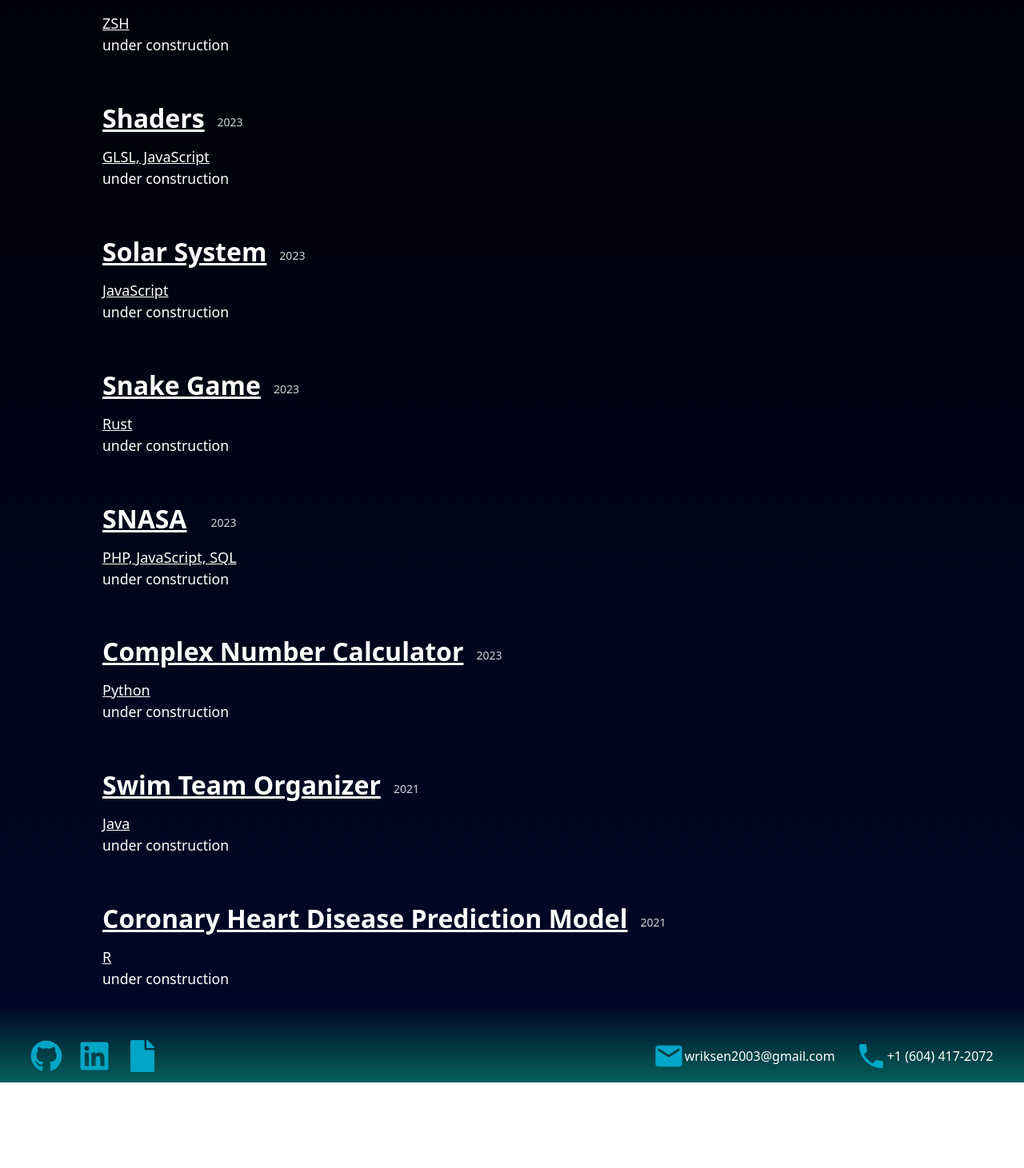
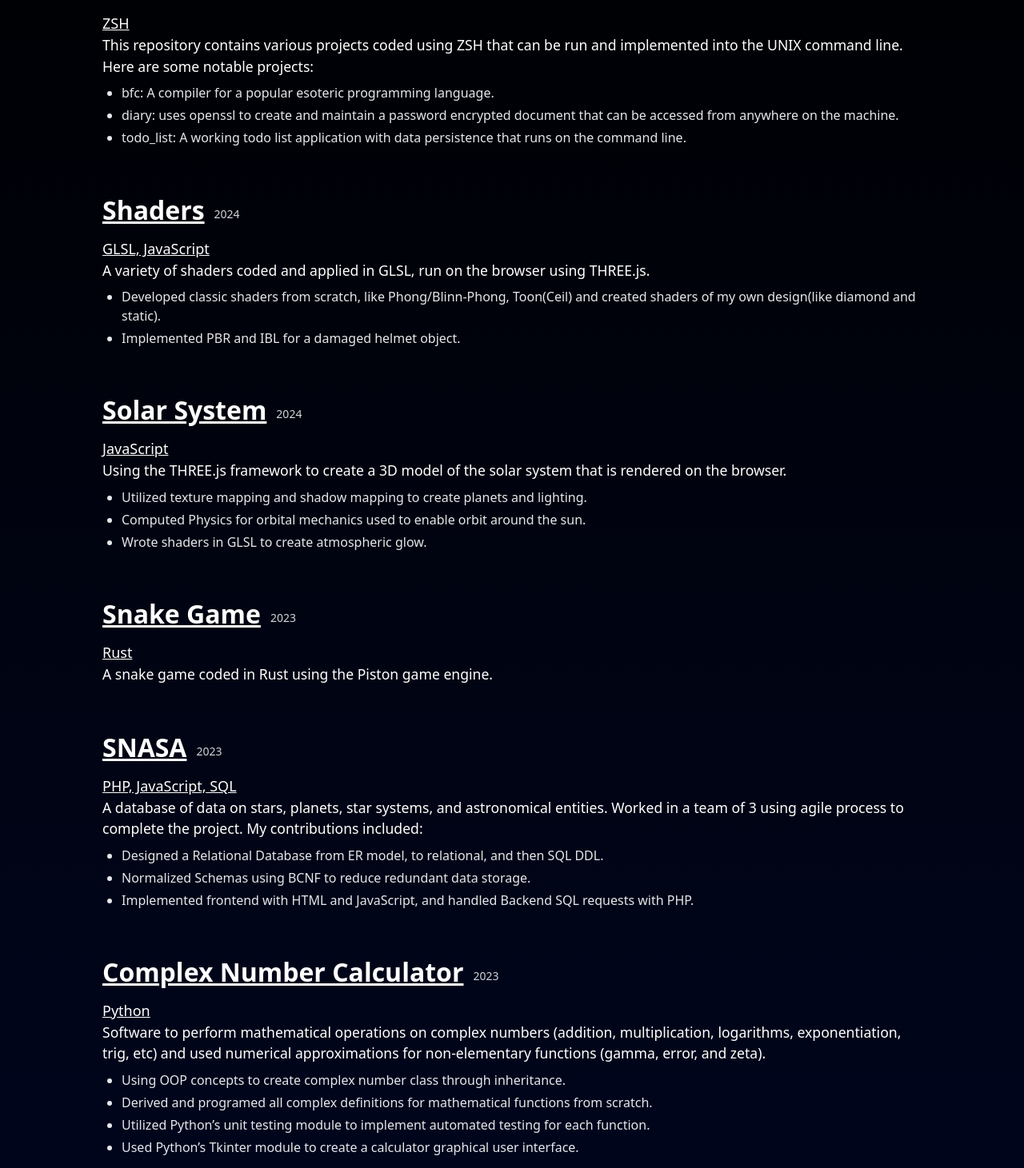
Before and after one commit to coolkidwrik/portfolio, a React (Vite) app: page /Projects in a window 1280 px wide. Shown: the part 289-1750 px from the top of the page at 80% size. Before the commit the page ends 1643 px from the top, so only its background shows below. Built offline with nearby package versions, Linux system fonts and the light colour scheme.

Commit message:
added project descriptions

```diff
--- a/src/pages/ProjectsPage.tsx
+++ b/src/pages/ProjectsPage.tsx
@@ -6,11 +6,89 @@ import ContentSection from "../utils/contentSection";
 
 const ProjectsPage = () => {
 
-    // Experience Descriptions
+  // Project Descriptions
   /////////////////////////////////////////////////////////////////////////////////////
   const Description = `
     under construction
   `;
+
+  // Shell Description
+  const ShellDescription = `
+    This repository contains various projects coded using ZSH that can be run and implemented into the UNIX command line. Here are some notable projects:
+  `;
+  const ShellList = [
+    "bfc: A compiler for a popular esoteric programming language.",
+    "diary: uses openssl to create and maintain a password encrypted document that can be accessed from anywhere on the machine.",
+    "todo_list: A working todo list application with data persistence that runs on the command line. "
+  ];
+
+  // Shaders Description
+  const ShadersDescription = `
+    A variety of shaders coded and applied in GLSL, run on the browser using THREE.js.
+  `;
+  const ShadersList = [
+    "Developed classic shaders from scratch, like Phong/Blinn-Phong, Toon(Ceil) and created shaders of my own design(like diamond and static).",
+    "Implemented PBR and IBL for a damaged helmet object.",
+  ]
+
+  // Solar System Description
+  const SolarSystemDescription = `
+    Using the THREE.js framework to create a 3D model of the solar system that is rendered on the browser.
+  `;
+  const SolarSystemList = [
+    "Utilized texture mapping and shadow mapping to create planets and lighting.",
+    "Computed Physics for orbital mechanics used to enable orbit around the sun.",
+    "Wrote shaders in GLSL to create atmospheric glow.",
+  ]
+
+  // Snake Game Description
+  const SnakeGameDescription = `
+    A snake game coded in Rust using the Piston game engine.
+  `;
+
+  // SNASA Description
+  const SNASADescription = `
+    A database of data on stars, planets, star systems, and astronomical entities. Worked in a team of 3 using agile process to complete the project. My contributions included:
+  `;
+  const SNASADescriptionList = [
+    "Designed a Relational Database from ER model, to relational, and then SQL DDL.",
+    "Normalized Schemas using BCNF to reduce redundant data storage.",
+    "Implemented frontend with HTML and JavaScript, and handled Backend SQL requests with PHP.",
+  ]
+
+  // Complex Number Calculator Description
+  const ComplexNumberCalculatorDescription = `
+    Software to perform mathematical operations on complex numbers (addition, multiplication, logarithms, exponentiation, trig, etc) and used numerical approximations for non-elementary functions (gamma, error, and zeta).
+  `;
+  const ComplexNumberCalculatorList = [
+    "Using OOP concepts to create complex number class through inheritance.",
+    "Derived and programed all complex definitions for mathematical functions from scratch.",
+    "Utilized Python’s unit testing module to implement automated testing for each function.",
+    "Used Python’s Tkinter module to create a calculator graphical user interface.",
+  ]
+
+  // Swim Team Organizer Description
+  const SwimTeamOrganizerDescription = `
+    Software to manage members of the team: add/remove members, manage captains, record swimmer statistics and swim styles. Developed to assist team coaches in management. Drawing inspiration from my old high school swim team.
+  `;
+  const SwimTeamOrganizerList = [
+    "Created both console-based and graphical user interfaces using java swing.",
+    "Using JSON objects and arrays to implement a save and load functionality for data persistence.",
+    "Used comparison-based algorithms to recommend swim styles for members.",
+    "Calculates, and displays team statistics, dynamically rearrange members as statistics are changed.",
+    "Used Junit for automated testing of modules for the program.",
+  ]
+
+  // Coronary Heart Disease Prediction Model Description
+  const CoronaryHeartDiseasePredictionModelDescription = `
+    A model that helps classify angiographic disease status in patients. The model was developed to try and predict warning signs of the disease through other characteristics in patients.
+  `;
+  const CoronaryHeartDiseasePredictionModelList = [
+    "Analyzed data for feature selection, identifying best characteristics that correlate to angiographic disease.",
+    "Trained model using the k-nearest neighbor classification. Used Cross-validation to tune value for k.",
+    "The model was compared to testing data to determine the overall accuracy of the model in making predictions.",
+  ]
+
 
   return (
     <PageTransition>
@@ -23,50 +101,57 @@ const ProjectsPage = () => {
           <ContentSection
             heading="SHELL"
             subtitle="ZSH"
-            description={Description}
-            date="2023"
+            description={ShellDescription}
+            list={ShellList}
+            date="2024"
           />
           <ContentSection
             heading="Shaders"
             subtitle="GLSL, JavaScript"
-            description={Description}
-            date="2023"
+            description={ShadersDescription}
+            list={ShadersList}
+            date="2024"
           />
           <ContentSection
             heading="Solar System"
             subtitle="JavaScript"
-            description={Description}
-            date="2023"
+            description={SolarSystemDescription}
+            list={SolarSystemList}
+            date="2024"
           />
           <ContentSection
             heading="Snake Game"
             subtitle="Rust"
-            description={Description}
+            description={SnakeGameDescription}
             date="2023"
           />
           <ContentSection
             heading="SNASA"
             subtitle="PHP, JavaScript, SQL"
-            description={Description}
+            description={SNASADescription}
+            list={SNASADescriptionList}
             date="2023"
           />
           <ContentSection
             heading="Complex Number Calculator"
             subtitle="Python"
-            description={Description}
+            description={ComplexNumberCalculatorDescription}
+            list={ComplexNumberCalculatorList}
             date="2023"
           />
           <ContentSection
             heading="Swim Team Organizer"
             subtitle="Java"
-            description={Description}
-            date="2021"
+            description={SwimTeamOrganizerDescription}
+            list={SwimTeamOrganizerList}
+            date="2022"
           />
           <ContentSection
             heading="Coronary Heart Disease Prediction Model"
             subtitle="R"
-            description={Description}
-            date="2021"
+            description={CoronaryHeartDiseasePredictionModelDescription}
+            list={CoronaryHeartDiseasePredictionModelList}
+            date="2022"
           />
         </div>
       </div>
--- a/src/utils/contentSection.tsx
+++ b/src/utils/contentSection.tsx
@@ -11,7 +11,7 @@ interface ContentSectionProps {
 const ContentSection: React.FC<ContentSectionProps> = ({ heading, subtitle, description, list, date }) => {
   return (
     <div className="text-left pt-[5%] pr-[5%] text-white flex flex-col items-start">
-      <div className="w-full flex justify-between items-center">
+      <div className="flex items-center space-x-3">
         <h2 className="heading underline whitespace-nowrap">{heading}</h2>
         {date && (
           <span className="text-sm text-gray-300 ml-4">{date}</span>
```
